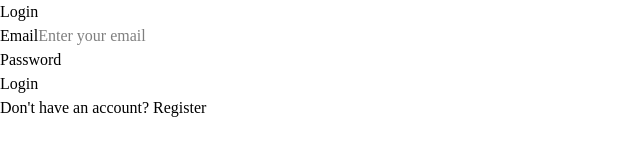
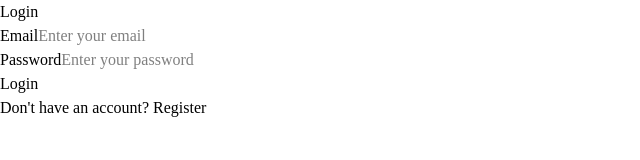
Before and after one commit to nainaesk/chattron-client, a React (Vite) app in the folder src/renderer/: page / in a window 1280 px wide. Shown: the top 160 px of the page, without its empty margins (0-640 px from the left). Built offline with nearby package versions, Linux system fonts and the light colour scheme.

Commit message:
Fix: added palceholder to input

```diff
--- a/src/renderer/src/pages/Login.tsx
+++ b/src/renderer/src/pages/Login.tsx
@@ -2,7 +2,15 @@ export const Login = () => {
   return (
     <div className="flex items-center justify-center h-screen bg-bg text-text">
       <div className="w-full max-w-md p-8 bg-white dark:bg-zinc-800 rounded-lg shadow-md">
+        {/* Logo */}
+        <div className="flex justify-center mb-6">
+          {/* <img src={logo} alt="Logo" className="h-16 w-auto" /> */}
+        </div>
+
+        {/* Title */}
         <h1 className="text-center text-4xl font-bold mb-6">Login</h1>
+
+        {/* Form */}
         <form className="space-y-6">
           {/* Email Input */}
           <div className="form-group">
@@ -13,7 +21,7 @@ export const Login = () => {
           {/* Password Input */}
           <div className="form-group">
             <label htmlFor="password">Password</label>
-            <input type="password" id="password" required />
+            <input type="password" id="password" placeholder="Enter your password" required />
           </div>
 
           {/* Submit Button */}
@@ -25,10 +33,7 @@ export const Login = () => {
         {/* Additional Links */}
         <div className="mt-6 text-center">
           <p className="text-sm text-text-secondary">
-            Don&apos;t have an account?{' '}
-            <a href="/register" className="text-accent underline hover:opacity-80 transition">
-              Register
-            </a>
+            Don&apos;t have an account? <a href="/register">Register</a>
           </p>
         </div>
       </div>
```
